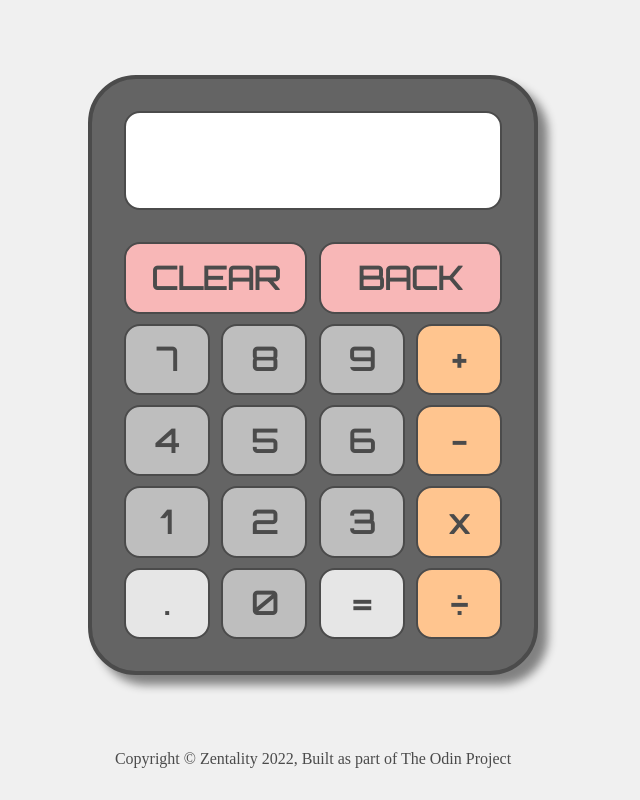
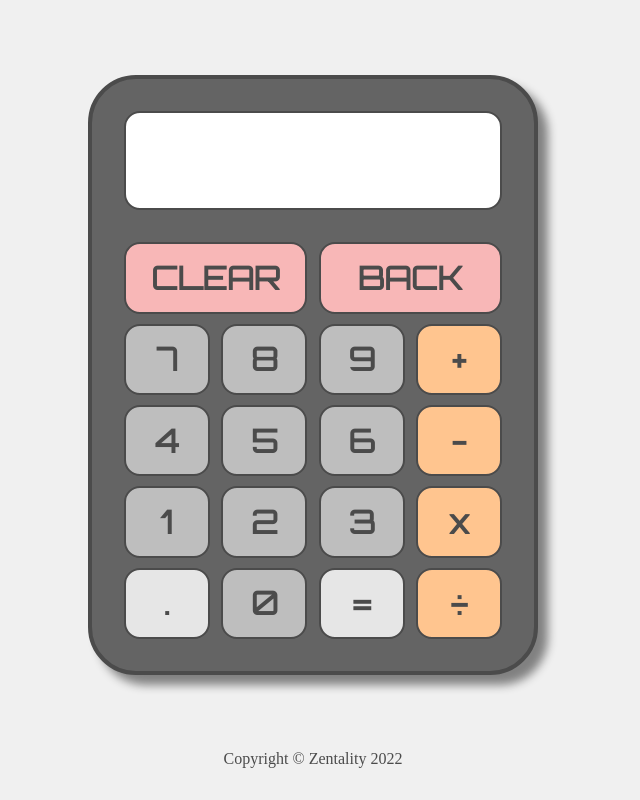
Before and after one commit to Zentality/Calculator-TOP, a plain HTML site: page index.html in a window 1280 px wide. Shown: the whole page, without its empty margins (327-967 px from the left). Drawn offline with Linux system fonts and the light colour scheme.

Commit message:
Modify footer to be concise, add details to README.md

```diff
--- a/index.html
+++ b/index.html
@@ -35,7 +35,7 @@
       <button id="divide" class="bottomButtons operatorButtons">÷</button>
     </div>
   </div>
-  <div id="footer">Copyright © Zentality 2022, Built as part of The Odin Project</div>
+  <div id="footer">Copyright © Zentality 2022</div>
   <script src="main.js"></script>
 </body>
 </html>
```
Also changed, not shown: 1 other file.
